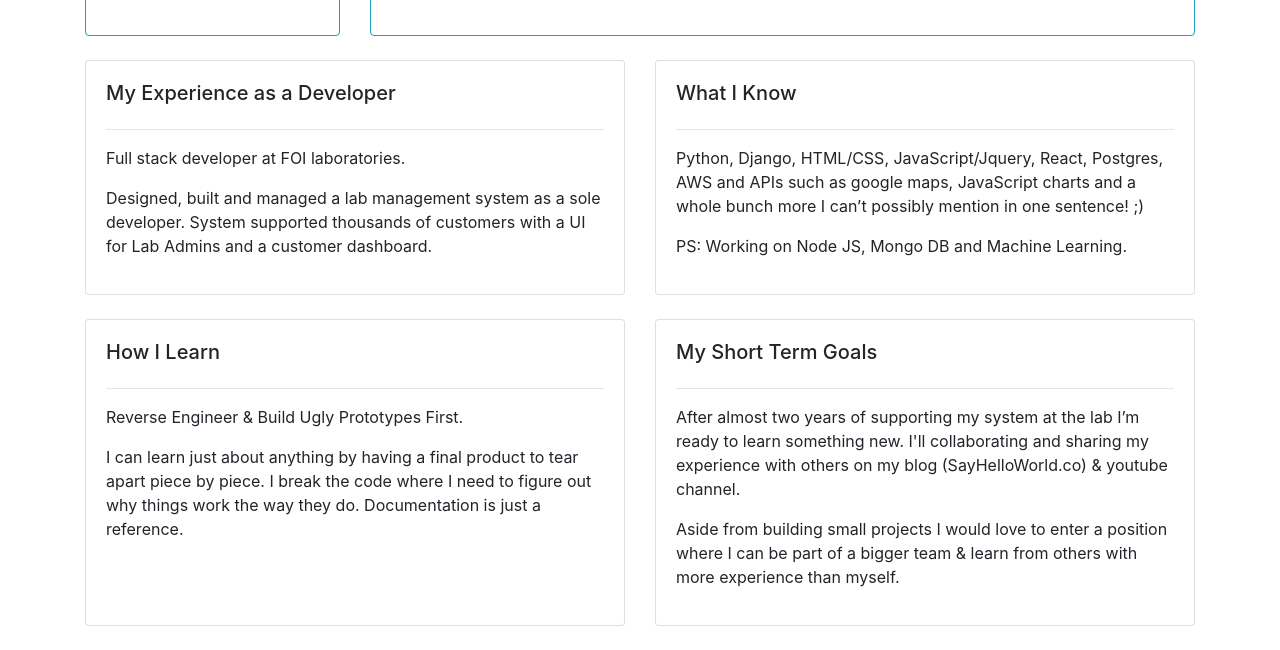
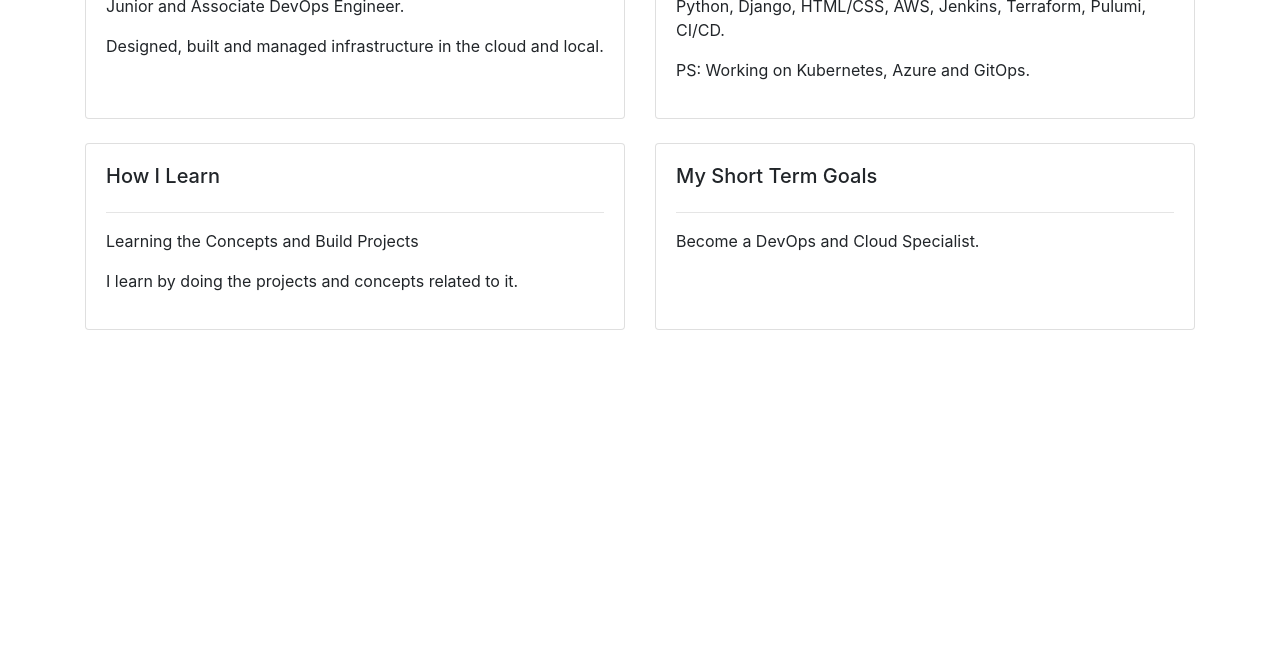
Before and after one commit to DeepEnc/resume_website_django, a Django app: template base/templates/base/home.html in a window 1280 px wide. Shown: the part 908-1558 px from the top of the page. After the commit the page ends 1238 px from the top, so only its background shows below. Run offline with Django 3.2, Linux system fonts and the light colour scheme; the template is opened without the code that fills it, so the values that code supplies are empty; some libraries are stand-ins or nearby versions.

Commit message:
chore: modify the info

```diff
--- a/base/templates/base/home.html
+++ b/base/templates/base/home.html
@@ -18,19 +18,15 @@
 					<img id="profile-pic" src="{% static '/images/F64GJ54XoAAjpsI.jpg' %}" >
 					<hr>
 					<h4>Hi I'm Sunil Ojha!</h4>
-					<p>I love coding, doing research and collaborating</p>
+					<p>I love Cloud, DevOps and Software</p>
 				</div>
 			</div>
 
 			<div class="col-md-9">
 				<div class="card card-body h-100  border-info">
-					<h4>My First Job as a Developer</h4>
+					<h4>My First Job as a DevOps</h4>
 					<hr>
-					<p>3 months after writing my first Hello World program on September 8th 2017 (While working in the marketing department) I had convinced my boss to let me take a stab at building a better version of the outdated laboratory management system my company was running on.</p>
-
-					<p>Before I knew it we transitioned from the old system and we're on to mine. My newbie self was now in charge of hosting hundreds of thousands of lab samples and supporting thousands of clients.</p>
-
-					<p>From this you’ll see that I’m someone that jumps before I can talk myself out of doing something scary.</p>
+					<p>I mostly worked in Infrastructure and CI/CD pipelines in the Gitlab-CI</p>
 
 					<ul class="social-links">
 						<li><img class="social" src="{% static '/images/GQ1pPpSXkAE0_9W.jpeg' %}"></li>
@@ -44,10 +40,10 @@
 		<div class="row">
 			<div class="col-md-6">
 				<div class="card card-body h-100">
-					<h5>My Experience as a Developer</h5>
+					<h5>My Experience as a DevOps Engineer</h5>
 					<hr>
-					<p>Full stack developer at FOI laboratories.</p>
-					<p>Designed, built and managed a lab management system as a sole developer. System supported thousands of customers with a UI for Lab Admins and a customer dashboard.</p>
+					<p>Junior and Associate DevOps Engineer.</p>
+					<p>Designed, built and managed infrastructure in the cloud and local.</p>
 					</div>
 			</div>
 
@@ -55,8 +51,8 @@
 				<div class="card card-body h-100">
 					<h5>What I Know</h5>
 					<hr>
-					<p>Python, Django, HTML/CSS, JavaScript/Jquery, React, Postgres, AWS and APIs such as google maps, JavaScript charts and a whole bunch more I can’t possibly mention in one sentence! ;)</p>
-					<p>PS: Working on Node JS, Mongo DB and Machine Learning.</p>
+					<p>Python, Django, HTML/CSS, AWS, Jenkins, Terraform, Pulumi, CI/CD.</p>
+					<p>PS: Working on Kubernetes, Azure and GitOps.</p>
 				</div>
 			</div>
 		</div>
@@ -66,9 +62,9 @@
 				<div class="card card-body h-100">
 					<h5>How I Learn</h5>
 					<hr>
-					<p>Reverse Engineer & Build Ugly Prototypes First.</p>
+					<p>Learning the Concepts and Build Projects</p>
 
-					<p>I can learn just about anything by having a final product to tear apart piece by piece. I break the code where I need to figure out why things work the way they do. Documentation is just a reference.</p>
+					<p>I learn by doing the projects and concepts related to it.</p>
 				</div>
 			</div>
 
@@ -76,9 +72,7 @@
 				<div class="card card-body h-100">
 					<h5>My Short Term Goals</h5>
 				<hr>
-				<p>After almost two years of supporting my system at the lab I’m ready to learn something new. I'll collaborating and sharing my experience with others on my blog (SayHelloWorld.co) & youtube channel.</p>
-				<p>Aside from building small projects I would love to enter a position where I can be part of a bigger team & learn from others with more experience than myself.</p>
-
+				<p>Become a DevOps and Cloud Specialist.</p>
 				</div>
 			</div>
 		</div>
```
